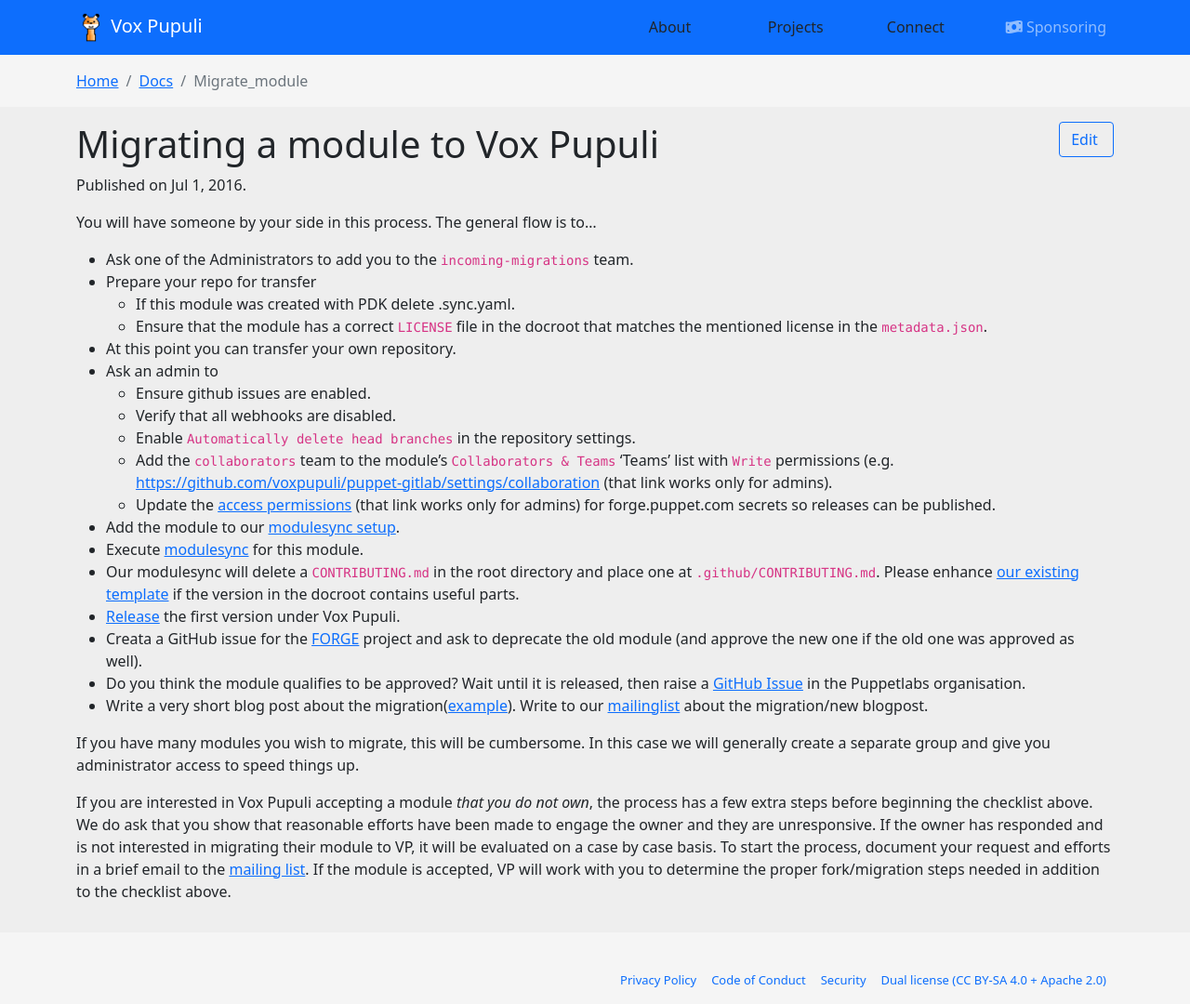
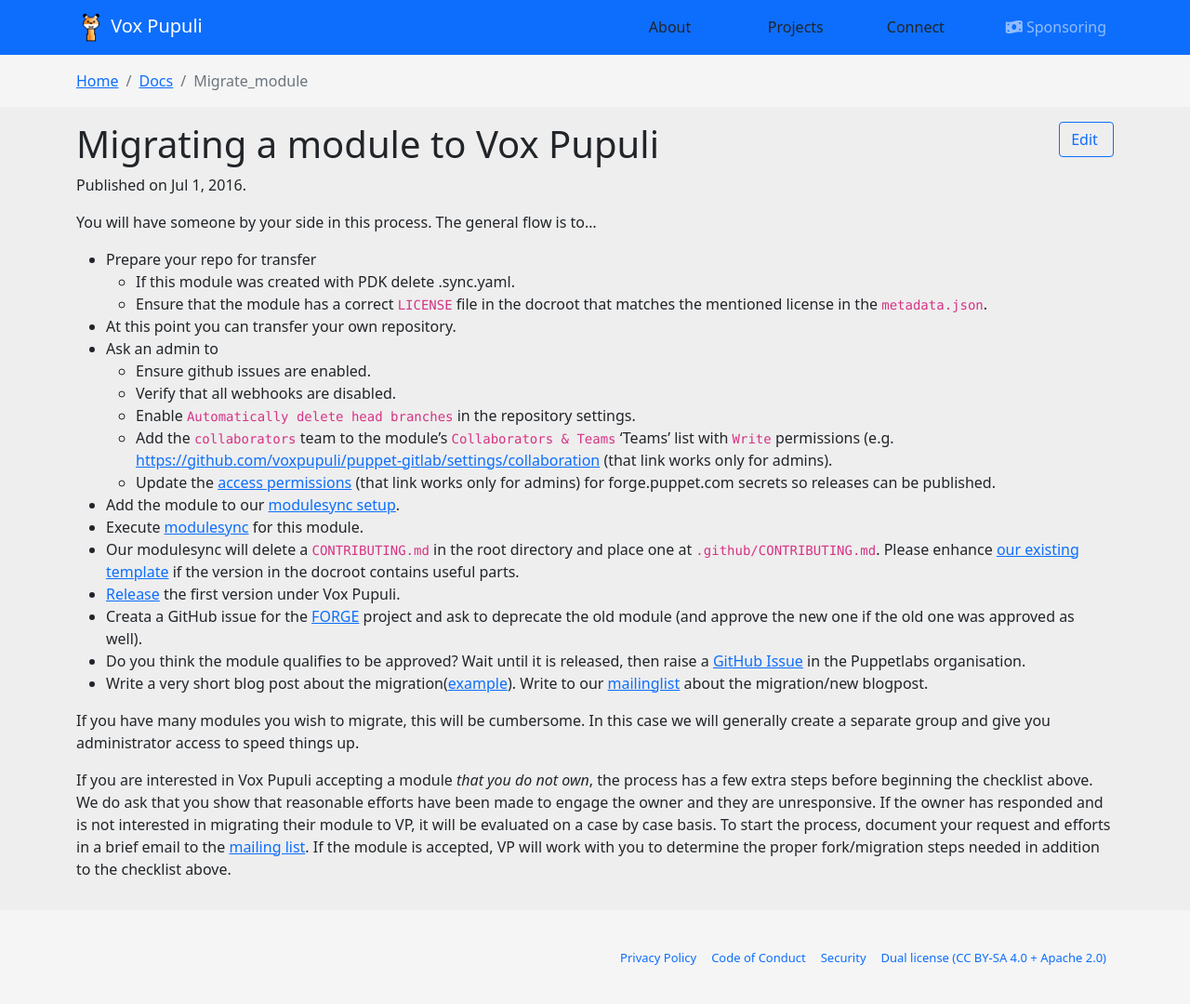
Before and after one commit to voxpupuli/voxpupuli.github.io, a Jekyll site: the page built from _docs/migrate_module.md, in a window 1280 px wide. Shown: the whole page at 93% size. Built offline with Jekyll 4.4.1, drawn with Linux system fonts in a browser that asks for light colours; nearby versions of some CDN libraries; after the commit the page ends 1056 px from its top, so only the background shows below that.

Commit message:
Remove outdated incoming-migrations team reference
Back in the day the incoming-migrations team had permissions to create
repositories, which allowed migrations. These days GitHub no longer has
team specific repo-create permission and it's a global setting.

```diff
--- a/_docs/migrate_module.md
+++ b/_docs/migrate_module.md
@@ -7,7 +7,6 @@
 
 You will have someone by your side in this process. The general flow is to…
 
-* Ask one of the Administrators to add you to the `incoming-migrations` team.
 * Prepare your repo for transfer
     * If this module was created with PDK delete .sync.yaml.
     * Ensure that the module has a correct `LICENSE` file in the docroot that matches the mentioned license in the `metadata.json`.
```
